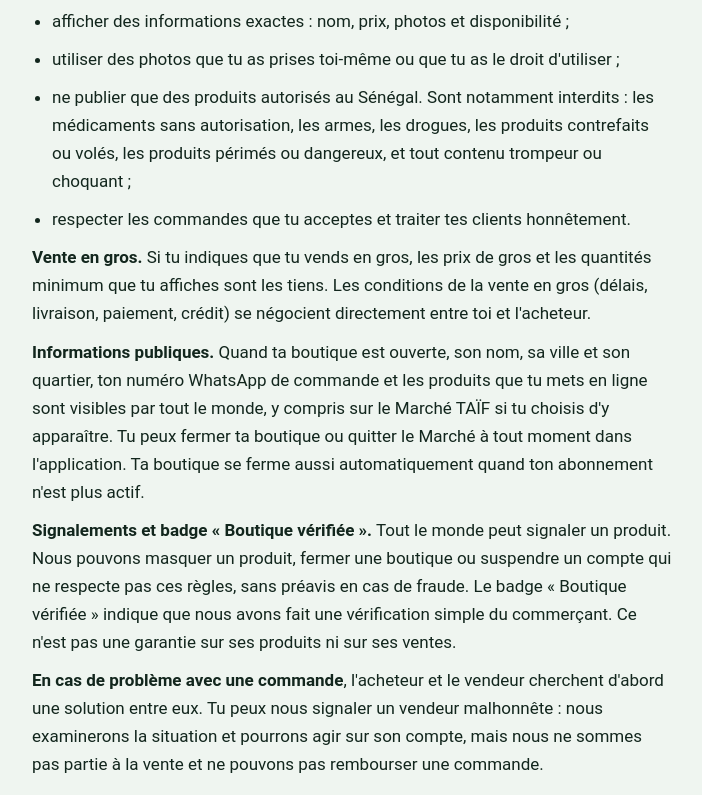
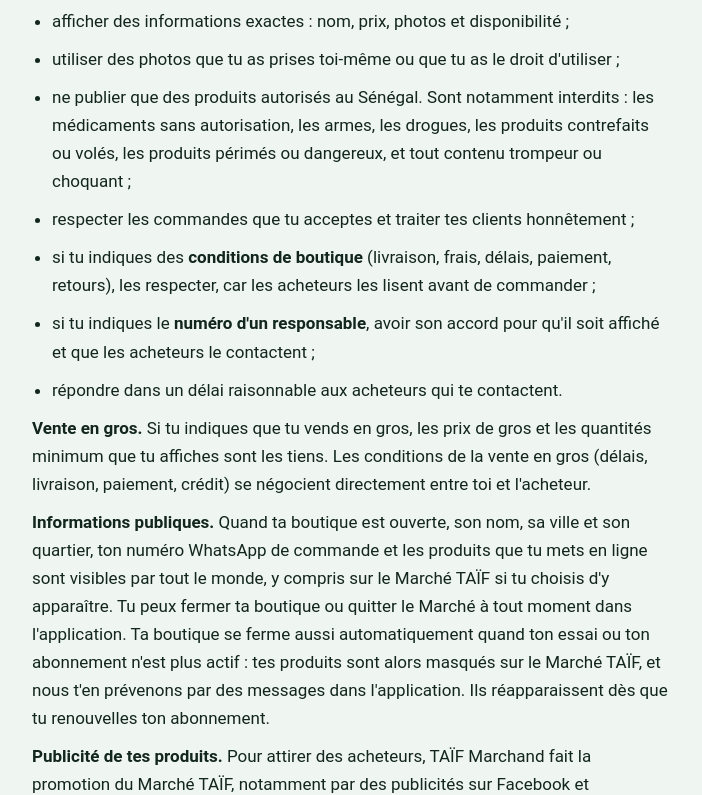
Before and after one commit to moncommerce-sn/mon-commerce-app, a plain HTML site: page conditions.html in a window 1280 px wide. Shown: the part 2005-2800 px from the top of the page, without its empty margins (288-990 px from the left). Drawn offline with Linux system fonts and the light colour scheme.

Commit message:
Add files via upload

```diff
--- a/conditions.html
+++ b/conditions.html
@@ -26,7 +26,7 @@ footer{margin-top:40px;padding-top:16px;border-top:1px solid var(--ln);color:var
 <div class="top"><img src="icon-192.png" alt="" width="44" height="44"><b>TAÏF Marchand</b></div>
 
 <h1>Conditions d'utilisation</h1>
-<p class="date">Dernière mise à jour : 27 octobre 2026</p>
+<p class="date">Dernière mise à jour : 31 octobre 2026</p>
 <p>En créant un compte sur TAÏF Marchand, tu acceptes ces conditions. Elles sont écrites simplement pour que tu saches ce que tu peux attendre de nous, et ce que nous attendons de toi.</p>
 
 <h2>Le service</h2>
@@ -72,10 +72,14 @@ footer{margin-top:40px;padding-top:16px;border-top:1px solid var(--ln);color:var
 <li>afficher des informations exactes : nom, prix, photos et disponibilité ;</li>
 <li>utiliser des photos que tu as prises toi-même ou que tu as le droit d'utiliser ;</li>
 <li>ne publier que des produits autorisés au Sénégal. Sont notamment interdits : les médicaments sans autorisation, les armes, les drogues, les produits contrefaits ou volés, les produits périmés ou dangereux, et tout contenu trompeur ou choquant ;</li>
-<li>respecter les commandes que tu acceptes et traiter tes clients honnêtement.</li>
+<li>respecter les commandes que tu acceptes et traiter tes clients honnêtement ;</li>
+<li>si tu indiques des <b>conditions de boutique</b> (livraison, frais, délais, paiement, retours), les respecter, car les acheteurs les lisent avant de commander ;</li>
+<li>si tu indiques le <b>numéro d'un responsable</b>, avoir son accord pour qu'il soit affiché et que les acheteurs le contactent ;</li>
+<li>répondre dans un délai raisonnable aux acheteurs qui te contactent.</li>
 </ul>
 <p><b>Vente en gros.</b> Si tu indiques que tu vends en gros, les prix de gros et les quantités minimum que tu affiches sont les tiens. Les conditions de la vente en gros (délais, livraison, paiement, crédit) se négocient directement entre toi et l'acheteur.</p>
-<p><b>Informations publiques.</b> Quand ta boutique est ouverte, son nom, sa ville et son quartier, ton numéro WhatsApp de commande et les produits que tu mets en ligne sont visibles par tout le monde, y compris sur le Marché TAÏF si tu choisis d'y apparaître. Tu peux fermer ta boutique ou quitter le Marché à tout moment dans l'application. Ta boutique se ferme aussi automatiquement quand ton abonnement n'est plus actif.</p>
+<p><b>Informations publiques.</b> Quand ta boutique est ouverte, son nom, sa ville et son quartier, ton numéro WhatsApp de commande et les produits que tu mets en ligne sont visibles par tout le monde, y compris sur le Marché TAÏF si tu choisis d'y apparaître. Tu peux fermer ta boutique ou quitter le Marché à tout moment dans l'application. Ta boutique se ferme aussi automatiquement quand ton essai ou ton abonnement n'est plus actif : tes produits sont alors masqués sur le Marché TAÏF, et nous t'en prévenons par des messages dans l'application. Ils réapparaissent dès que tu renouvelles ton abonnement.</p>
+<p><b>Publicité de tes produits.</b> Pour attirer des acheteurs, TAÏF Marchand fait la promotion du Marché TAÏF, notamment par des publicités sur Facebook et Instagram. En mettant des produits en ligne avec une boutique visible sur le Marché, tu autorises TAÏF Marchand, <b>gratuitement</b>, à utiliser leurs photos, noms, descriptions et prix, ainsi que le nom de ta boutique, pour cette promotion : sur le Marché, dans nos publicités et sur nos réseaux sociaux. Cette autorisation dure tant que le produit est en ligne et que ta boutique est visible sur le Marché. Pour l'arrêter, retire le produit de ta boutique en ligne ou quitte le Marché : il est retiré de notre catalogue publicitaire en général dans l'heure, mais une publicité déjà affichée peut encore être vue pendant un court moment. Cette promotion est un service offert : nous ne garantissons pas un nombre de visites, de commandes ou de ventes.</p>
 <p><b>Signalements et badge « Boutique vérifiée ».</b> Tout le monde peut signaler un produit. Nous pouvons masquer un produit, fermer une boutique ou suspendre un compte qui ne respecte pas ces règles, sans préavis en cas de fraude. Le badge « Boutique vérifiée » indique que nous avons fait une vérification simple du commerçant. Ce n'est pas une garantie sur ses produits ni sur ses ventes.</p>
 <p><b>En cas de problème avec une commande</b>, l'acheteur et le vendeur cherchent d'abord une solution entre eux. Tu peux nous signaler un vendeur malhonnête : nous examinerons la situation et pourrons agir sur son compte, mais nous ne sommes pas partie à la vente et ne pouvons pas rembourser une commande.</p>
 
```
